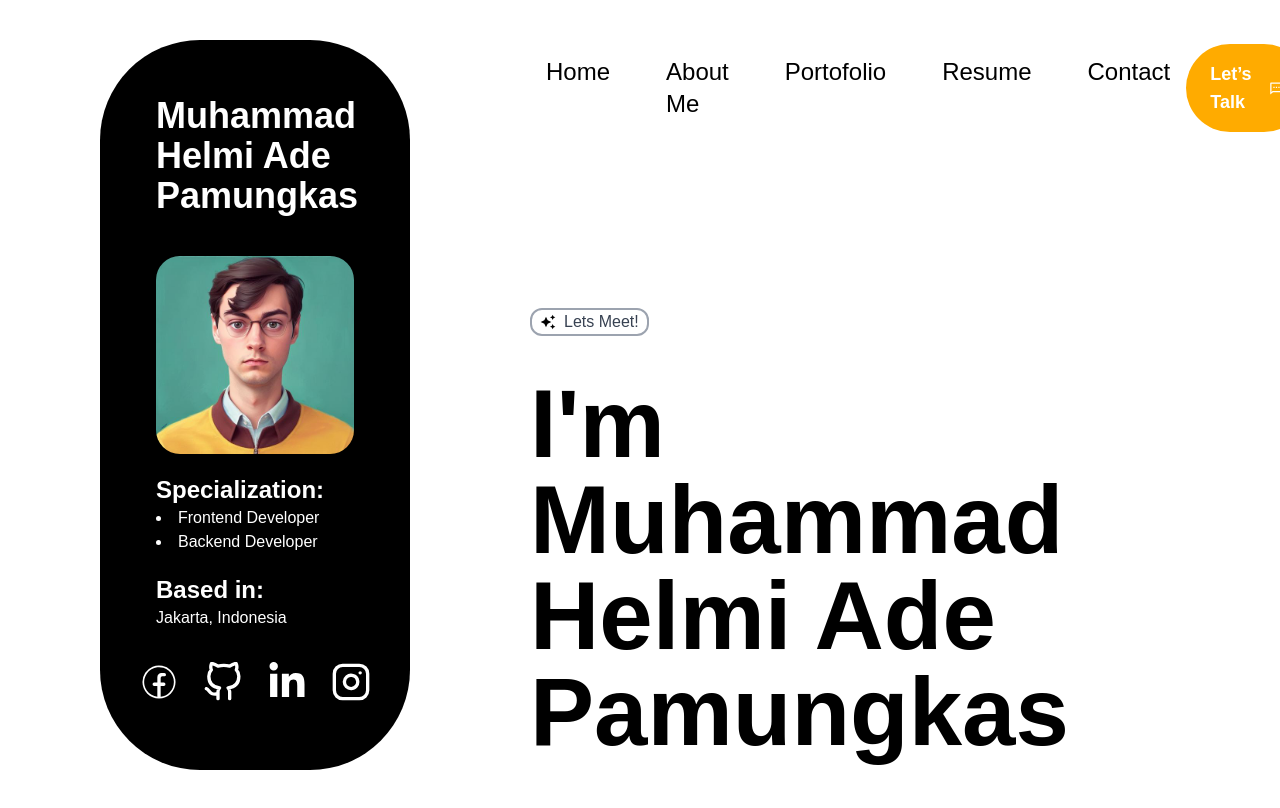
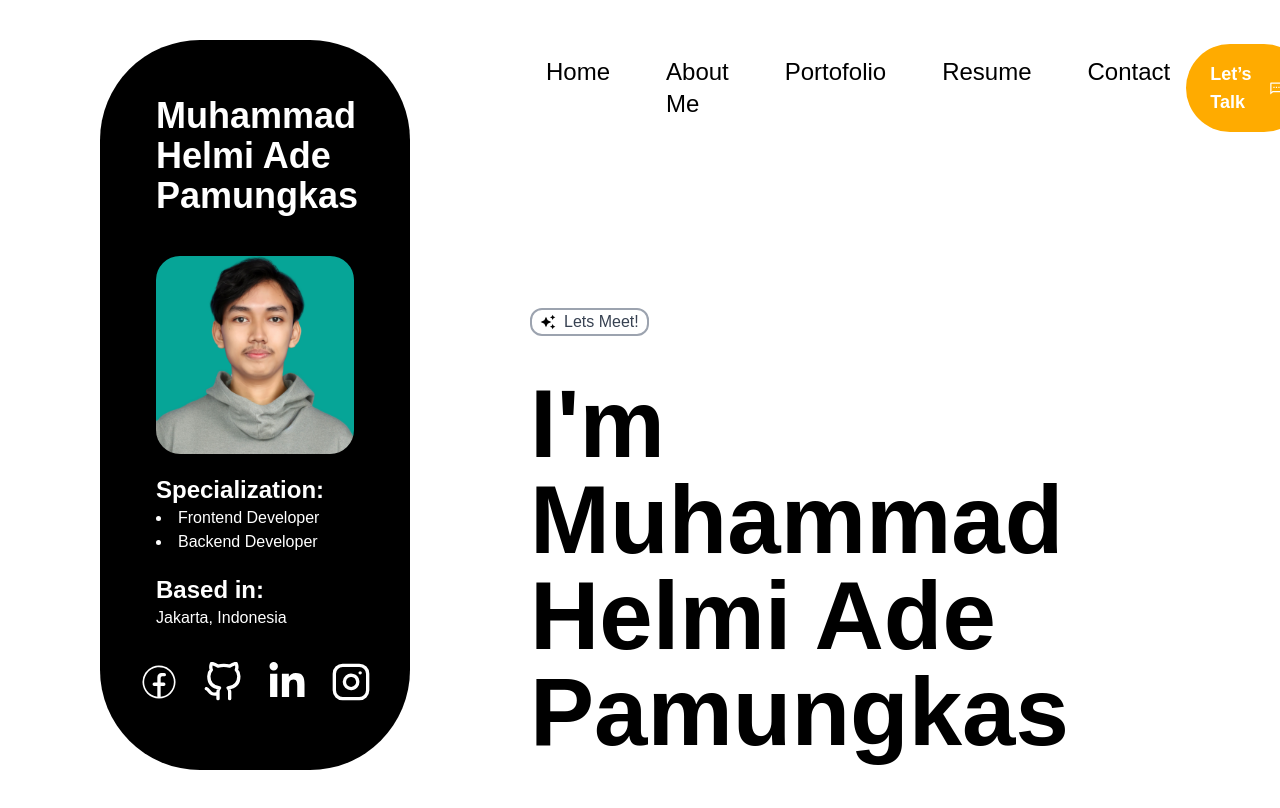
Before and after one commit to helmiade/simple-web-portofolio, a React (Vite) app: page / in a window 1280 px wide. Shown: the top 808 px of the page. Built offline with nearby package versions, Linux system fonts and the light colour scheme.

Commit message:
change profile picture

```diff
--- a/src/components/Card.jsx
+++ b/src/components/Card.jsx
@@ -5,6 +5,7 @@ import { CiFacebook } from "react-icons/ci";
 import { FiGithub } from "react-icons/fi";
 import { FaLinkedinIn } from "react-icons/fa";
 import { FiInstagram } from "react-icons/fi";
+import profilePict from "../assets/Desain tanpa judul.png";
 
 const Card = () => {
   const name = "Muhammad Helmi Ade Pamungkas";
@@ -13,8 +14,8 @@ const Card = () => {
       <div className="flex flex-col m-14">
         <h1 className="text-4xl font-bold text-white">{name}</h1>
         <img
-          src={profileImage}
-          className="aspect-square rounded-3xl mt-10"
+          src={profilePict}
+          className="aspect-square object-top rounded-3xl mt-10"
           alt="Profil"
         />
         <div className="mt-5 justify-start">
```
Also changed, not shown: src/assets/Desain tanpa judul.png (added).
